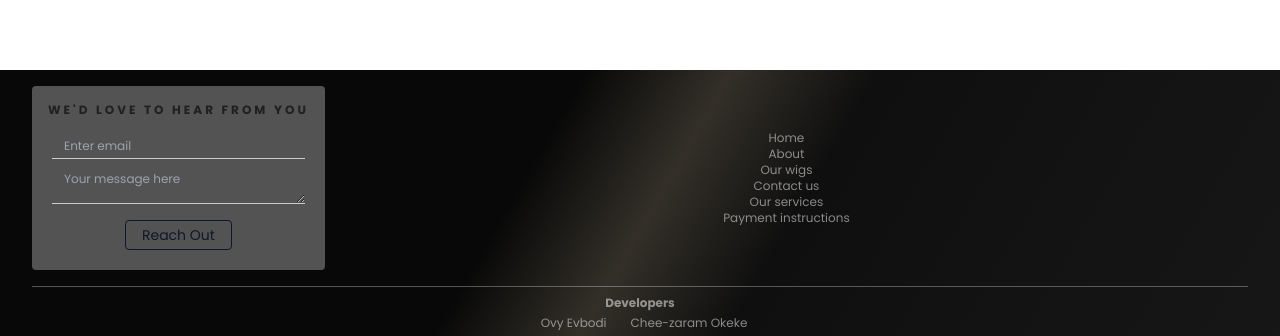
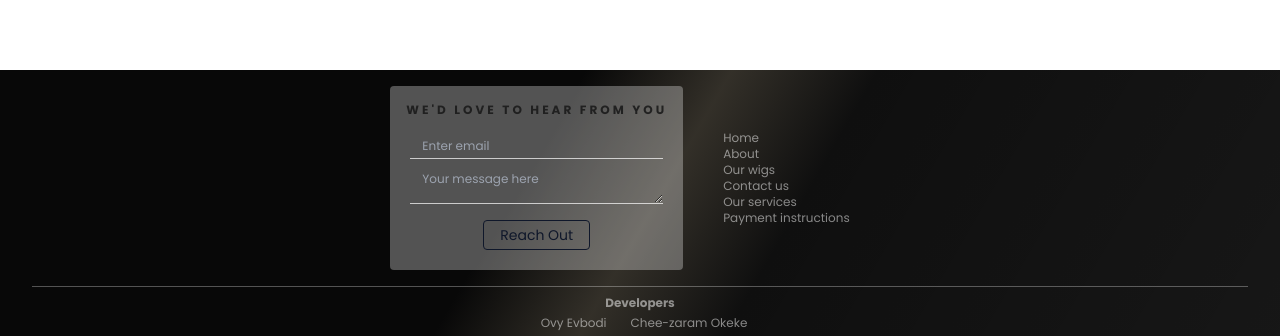
Before and after one commit to chee-zaram/wigit-webapp, a Next.js app in the folder frontend/: page /accessories in a window 1280 px wide. Shown: the part 410-746 px from the top of the page. Built offline with nearby package versions, Linux system fonts and the light colour scheme; no server answers.

Commit message:
Fix: Center footer

```diff
--- a/frontend/app/accessories/page.tsx
+++ b/frontend/app/accessories/page.tsx
@@ -19,8 +19,8 @@ const Accessories = async () => {
             <div>
                 <h3 className='border-b border-accent text-2xl font-bold text-dark_bg/80 mb-4'>Accessories</h3>
             </div>
-            <div className='max-w-[80vw] mx-auto'>
-                <div className=' flex justify-center gap-4 p-4'>
+            <div className='max-w-[100vw] mx-auto'>
+                <div className=' flex justify-center flex-wrap max-w-full gap-4 p-4'>
                 {
                 accessoryProducts && accessoryProducts.map((item: Product) => (
                   <div key={item.id}>
--- a/frontend/app/straight/page.tsx
+++ b/frontend/app/straight/page.tsx
@@ -6,7 +6,6 @@
 import { getProducts } from '@app/products/page';
 import { Product } from '@app/products/interfaces/product';
 import ProductCard from '@app/products/components/ProductCard';
-import Link from 'next/link';
 import { ToastContainer } from 'react-toastify';
 import BackButton from '@components/BackButton';
 
@@ -22,8 +21,8 @@ const Straight = async () => {
             <div>
                 <h3 className='border-b border-accent text-2xl font-bold text-dark_bg/80 mb-4'>straight</h3>
             </div>
-            <div className='max-w-[80vw] mx-auto'>
-                <div className=' flex justify-center gap-4 p-4'>
+            <div className='max-w-[100vw] mx-auto'>
+                <div className=' flex justify-center flex-wrap max-w-full gap-4 p-4'>
                 {
                 straightProducts && straightProducts.map((item: Product) => (
                   <div key={item.id}>
--- a/frontend/app/wavy/page.tsx
+++ b/frontend/app/wavy/page.tsx
@@ -4,7 +4,6 @@
 import { getProducts } from '@app/products/page';
 import { Product } from '@app/products/interfaces/product';
 import ProductCard from '@app/products/components/ProductCard';
-import Link from 'next/link';
 import { ToastContainer } from 'react-toastify';
 import BackButton from '@components/BackButton';
 
@@ -20,8 +19,8 @@ const Wavy = async () => {
             <div>
                 <h3 className='border-b border-accent text-2xl font-bold text-dark_bg/80 mb-4'>Wavy</h3>
             </div>
-            <div className='max-w-[80vw] mx-auto'>
-                <div className=' flex justify-center gap-4 p-4'>
+            <div className='max-w-[100vw] mx-auto'>
+                <div className=' flex justify-center flex-wrap max-w-full gap-4 p-4'>
                 {
                 wavyProducts && wavyProducts.map((item: Product) => (
                   <div key={item.id}>
--- a/frontend/components/Footer.tsx
+++ b/frontend/components/Footer.tsx
@@ -6,7 +6,7 @@ import Socials from "@components/Socials";
 
 const Footer = () => (
     <footer className='px-8 footer min-h-[40vh] mt-8 max-w-[100vw] text-light_bg/50 text-xs'>
-        <section className='flex flex-col md:flex-row justify-center md:justify-between flex-wrap gap-6 py-4 items-center'>
+        <section className='flex flex-col md:flex-row justify-center md:justify-center flex-wrap gap-6 md:gap-10 py-4 w-full items-center'>
             <Feedback />
             <UsefulLinks />
             <Socials />
--- a/frontend/components/UsefulLinks.tsx
+++ b/frontend/components/UsefulLinks.tsx
@@ -3,7 +3,7 @@ import Link from 'next/link';
 
 const UsefulLinks = () => (
     <section>
-        <nav className='flex flex-col justify-between'>
+        <nav className='flex flex-col items-start justify-between'>
           <Link href='/' className=' duration-500 hover:underline  hover:text-light_bg'>Home</Link>
           <Link href='/about' className='duration-500 hover:underline  hover:text-light_bg'>About</Link>
           <Link href='/products' className='duration-500 hover:underline  hover:text-light_bg'>Our wigs</Link>
```
